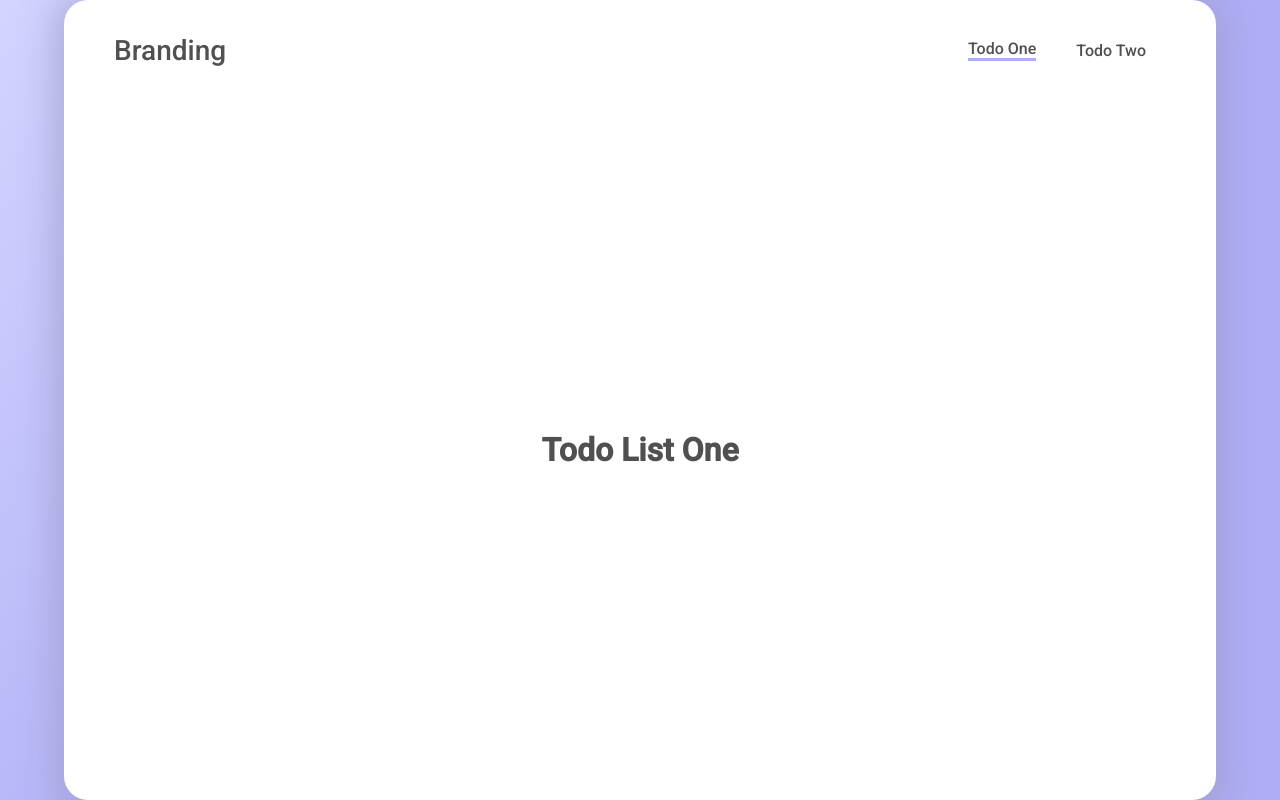
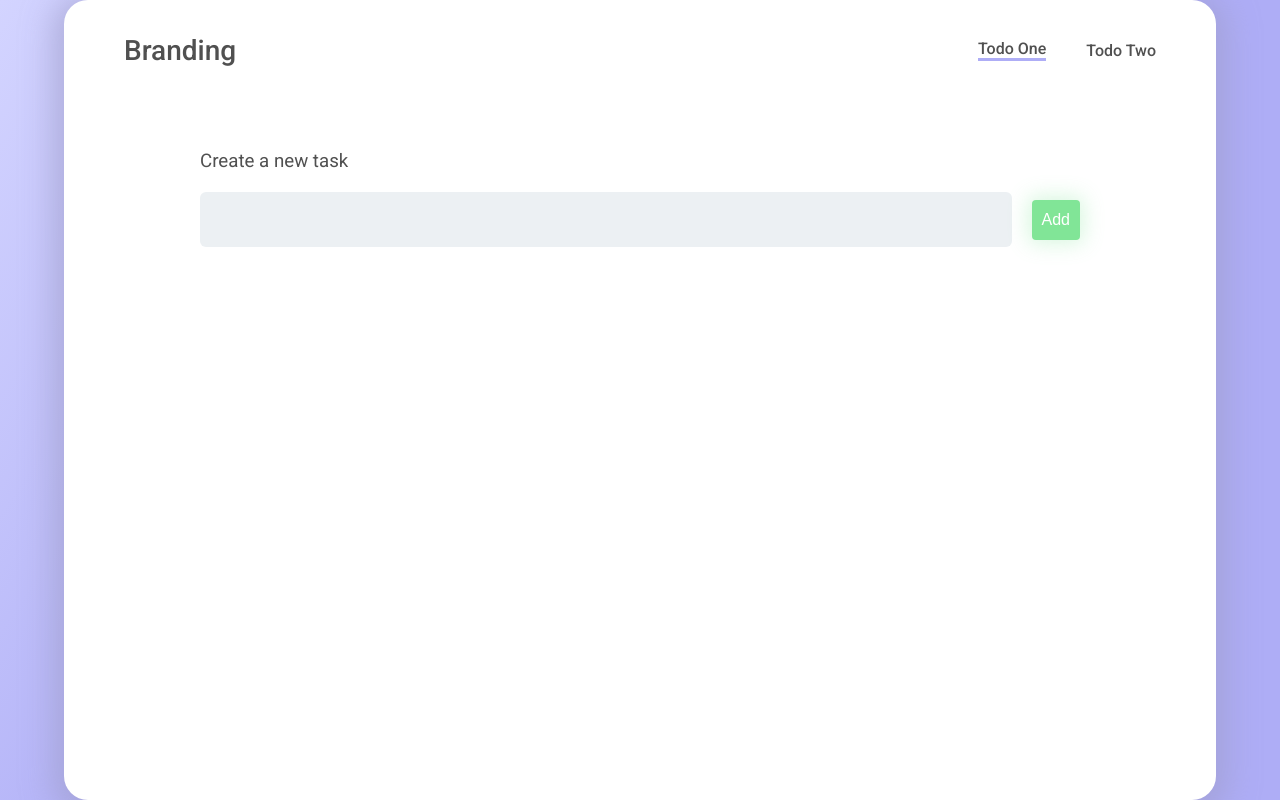
Before and after one commit to Adamskoullos/VueX-4-and-The-Composition-API-Best-Practice, a Vue app: page /todo-one in a window 1280 px wide. Built offline with nearby package versions, Linux system fonts and the light colour scheme.

Commit message:
Begin AddTask component

```diff
--- /dev/null
+++ b/src/components/AddTask.vue
@@ -0,0 +1,55 @@
+<template>
+  <div class="container-add-task">
+    <h3>Create a new task</h3>
+    <div class="input-div">
+      <input type="text" />
+      <button>Add</button>
+    </div>
+  </div>
+</template>
+
+<script>
+  export default {};
+</script>
+
+<style lang="scss">
+  .container-add-task {
+    max-width: 900px;
+    margin: auto;
+
+    h3 {
+      font-weight: 400;
+    }
+
+    .input-div {
+      display: flex;
+      align-items: center;
+      justify-content: stretch;
+
+      input {
+        flex: 1;
+        padding: 20px 10px;
+        margin: 10px;
+        border-radius: 6px;
+        background: #ecf0f3;
+        border: none;
+      }
+      input:focus {
+      }
+      button {
+        margin: 10px;
+        background: #81e597;
+        border: none;
+        font-size: 16px;
+        font-weight: 500;
+        line-height: 30px;
+        border-radius: 4px;
+        text-align: center;
+        color: #ffffff;
+        cursor: pointer;
+        padding: 5px 10px;
+        box-shadow: 0px 0px 20px 4px rgba(129, 229, 151, 0.3);
+      }
+    }
+  }
+</style>
--- a/src/components/NavBar.vue
+++ b/src/components/NavBar.vue
@@ -20,13 +20,13 @@
     height: 100px;
 
     h2 {
-      margin: auto auto auto 50px;
+      margin: auto auto auto 60px;
       font-weight: 500;
       font-size: 28px;
     }
 
     #nav {
-      margin: auto 50px auto auto;
+      margin: auto 40px auto auto;
       display: flex;
       align-items: center;
 
--- a/src/scss/_variables.scss
+++ b/src/scss/_variables.scss
@@ -2,4 +2,8 @@
 
 * {
   color: #505050;
+  h3 {
+    margin: 0;
+    padding: 10px;
+  }
 }
--- a/src/views/TodoOne.vue
+++ b/src/views/TodoOne.vue
@@ -1,13 +1,20 @@
 <template>
-  <h1>Todo List One</h1>
+  <div class="container-todo">
+    <AddTask />
+  </div>
 </template>
 
 <script>
-  export default {};
+  import AddTask from "../components/AddTask.vue";
+
+  export default {
+    components: { AddTask },
+  };
 </script>
 
 <style lang="scss">
-  h1 {
-    margin: auto;
+  .container-todo {
+    // background: orangered;
+    margin: 40px 50px;
   }
 </style>
```
